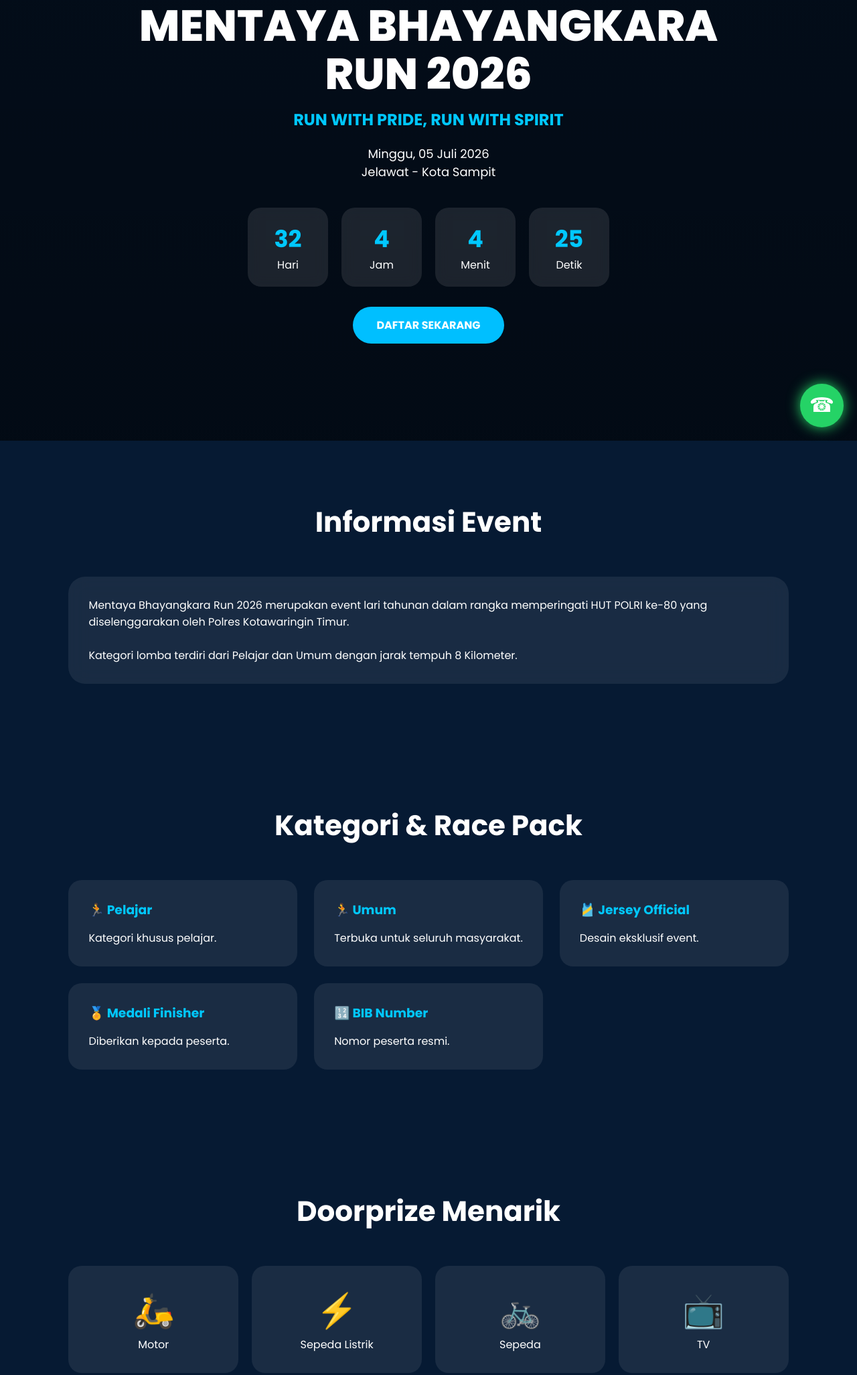
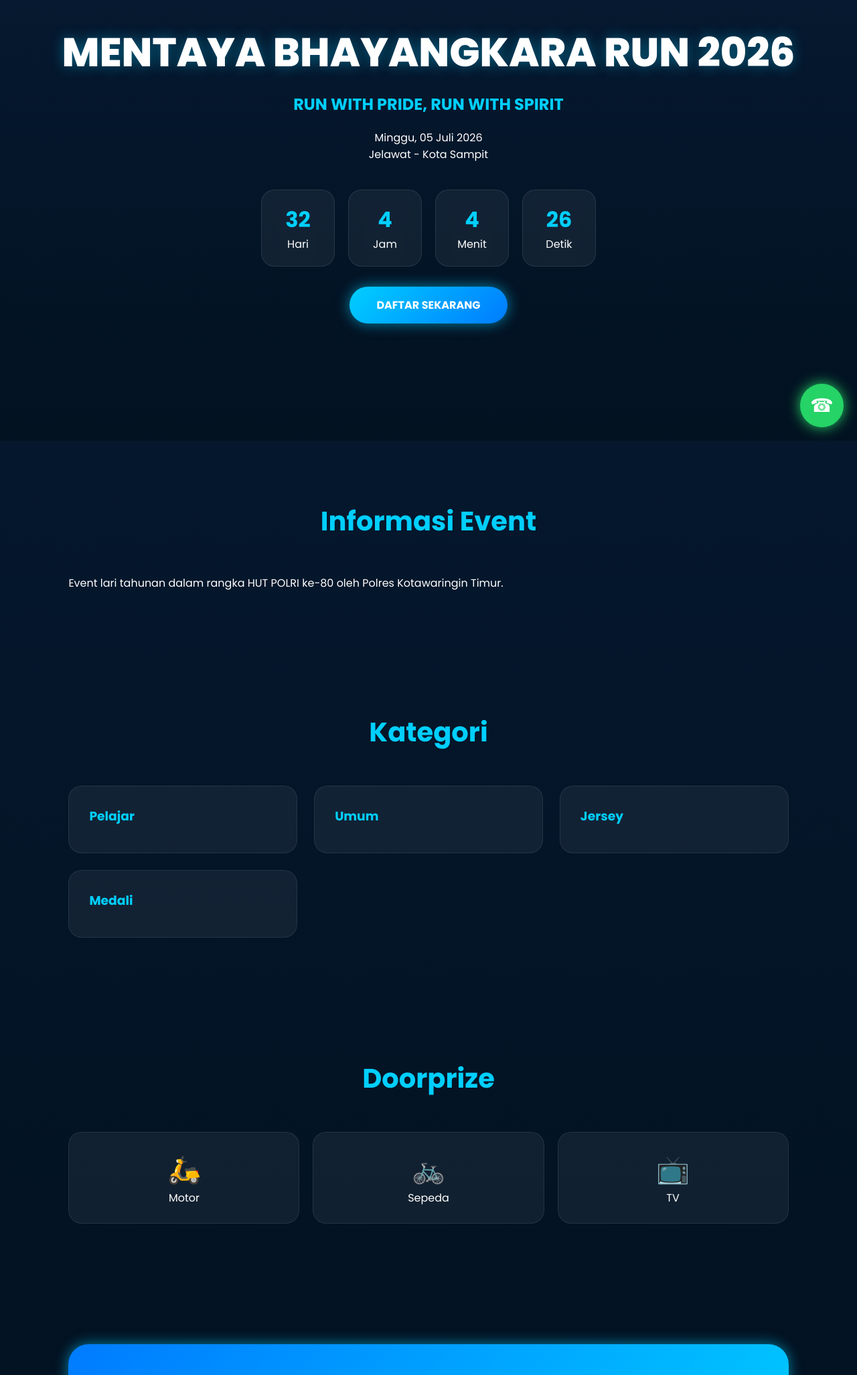
Before and after one commit to poliponii2026/MENTAYA-BHAYANGKARA-RUN-2, a plain HTML site: page index.html in a window 1280 px wide. Shown: the part 142-2195 px from the top of the page at 67% size. Drawn offline with Linux system fonts and the light colour scheme.

Commit message:
Update index.html

```diff
--- a/index.html
+++ b/index.html
@@ -8,6 +8,15 @@
 <link href="https://fonts.googleapis.com/css2?family=Poppins:wght@300;400;500;600;700;800&display=swap" rel="stylesheet">
 
 <style>
+:root{
+--primary:#00cfff;
+--secondary:#007BFF;
+--dark:#061A33;
+--dark2:#02111f;
+--glass:rgba(255,255,255,.06);
+--glow:0 0 20px rgba(0,207,255,.6);
+}
+
 *{
 margin:0;
 padding:0;
@@ -15,12 +24,8 @@
 font-family:'Poppins',sans-serif;
 }
 
-html{
-scroll-behavior:smooth;
-}
-
 body{
-background:#061A33;
+background:linear-gradient(180deg,#061A33,#02111f);
 color:white;
 overflow-x:hidden;
 }
@@ -28,11 +33,9 @@
 /* LOADER */
 #loader{
 position:fixed;
-top:0;
-left:0;
 width:100%;
 height:100%;
-background:#061A33;
+background:var(--dark);
 display:flex;
 justify-content:center;
 align-items:center;
@@ -43,7 +46,7 @@
 width:80px;
 height:80px;
 border:8px solid rgba(255,255,255,.2);
-border-top:8px solid #00bfff;
+border-top:8px solid var(--primary);
 border-radius:50%;
 animation:spin 1s linear infinite;
 }
@@ -58,7 +61,7 @@
 top:0;
 width:100%;
 padding:15px 8%;
-background:rgba(0,0,0,.3);
+background:rgba(6,26,51,.9);
 backdrop-filter:blur(10px);
 display:flex;
 justify-content:space-between;
@@ -67,8 +70,8 @@
 }
 
 nav h2{
-color:#fff;
-font-size:24px;
+color:var(--primary);
+font-weight:700;
 }
 
 nav ul{
@@ -80,7 +83,11 @@
 nav ul li a{
 color:white;
 text-decoration:none;
-font-weight:500;
+transition:.3s;
+}
+
+nav ul li a:hover{
+color:var(--primary);
 }
 
 /* HERO */
@@ -92,49 +99,43 @@
 text-align:center;
 padding:20px;
 background:
-linear-gradient(rgba(0,0,0,.5),rgba(0,0,0,.6)),
+linear-gradient(rgba(6,26,51,.7),rgba(2,17,31,.9)),
 url('716.jpg');
 background-size:cover;
 background-position:center;
-background-attachment:fixed;
-}
-
-.hero-content{
-max-width:900px;
-animation:fadeUp 1.5s ease;
 }
 
 .hero h1{
-font-size:65px;
+font-size:60px;
 font-weight:800;
-line-height:1.1;
+text-shadow:0 0 20px rgba(0,207,255,.4);
 }
 
 .hero h2{
-color:#00c8ff;
+color:var(--primary);
 margin-top:15px;
 }
 
 .hero p{
 margin-top:20px;
-font-size:18px;
 }
 
+/* BUTTON */
 .btn{
 display:inline-block;
 margin-top:30px;
-padding:15px 35px;
-background:#00bfff;
-color:white;
-text-decoration:none;
+padding:15px 40px;
+background:linear-gradient(135deg,var(--primary),var(--secondary));
 border-radius:50px;
 font-weight:bold;
+text-decoration:none;
+color:white;
 transition:.3s;
+box-shadow:var(--glow);
 }
 
 .btn:hover{
-transform:translateY(-5px);
-box-shadow:0 0 20px #00bfff;
+transform:translateY(-5px) scale(1.05);
 }
 
 /* COUNTDOWN */
@@ -147,16 +148,17 @@
 }
 
 .box{
-width:120px;
+width:110px;
 padding:20px;
-background:rgba(255,255,255,.1);
+background:var(--glass);
 backdrop-filter:blur(10px);
 border-radius:20px;
+border:1px solid rgba(255,255,255,.1);
 }
 
 .box h3{
-font-size:35px;
-color:#00c8ff;
+font-size:32px;
+color:var(--primary);
 }
 
 /* SECTION */
@@ -166,74 +168,72 @@
 
 .title{
 text-align:center;
-font-size:42px;
+font-size:40px;
 margin-bottom:50px;
+color:var(--primary);
 }
 
-.glass{
-background:rgba(255,255,255,.08);
-backdrop-filter:blur(15px);
-padding:30px;
-border-radius:25px;
-}
-
-/* INFO GRID */
+/* CARD */
 .grid{
 display:grid;
-grid-template-columns:repeat(auto-fit,minmax(280px,1fr));
+grid-template-columns:repeat(auto-fit,minmax(260px,1fr));
 gap:25px;
 }
 
 .card{
-background:rgba(255,255,255,.08);
+background:var(--glass);
 padding:30px;
 border-radius:20px;
-transition:.4s;
+transition:.3s;
+border:1px solid rgba(255,255,255,.08);
 }
 
 .card:hover{
 transform:translateY(-10px);
+box-shadow:var(--glow);
 }
 
 .card h3{
-margin-bottom:15px;
-color:#00c8ff;
+margin-bottom:10px;
+color:var(--primary);
 }
 
-/* DOORPRIZE */
+/* PRIZE */
 .prize-grid{
 display:grid;
-grid-template-columns:repeat(auto-fit,minmax(200px,1fr));
+grid-template-columns:repeat(auto-fit,minmax(180px,1fr));
 gap:20px;
 }
 
 .prize{
-background:rgba(255,255,255,.08);
-padding:30px;
+background:var(--glass);
+padding:25px;
 text-align:center;
 border-radius:20px;
+border:1px solid rgba(255,255,255,.08);
 }
 
 .prize h2{
-font-size:50px;
+font-size:40px;
 }
 
 /* CTA */
 .cta{
 text-align:center;
-background:linear-gradient(135deg,#00bfff,#0078ff);
+background:linear-gradient(135deg,#007BFF,#00cfff);
 border-radius:30px;
 padding:60px 20px;
+box-shadow:var(--glow);
 }
 
 /* FOOTER */
 footer{
 padding:30px;
 text-align:center;
-background:#02111f;
+background:var(--dark2);
 }
 
-/* FLOAT WA */
+/* WA */
 .wa{
 position:fixed;
 right:20px;
@@ -245,25 +245,13 @@
 display:flex;
 justify-content:center;
 align-items:center;
-font-size:30px;
+font-size:28px;
+color:white;
 text-decoration:none;
-color:white;
-z-index:999;
 box-shadow:0 0 20px #25D366;
 }
 
 /* ANIMATION */
-@keyframes fadeUp{
-from{
-opacity:0;
-transform:translateY(50px);
-}
-to{
-opacity:1;
-transform:translateY(0);
-}
-}
-
 .reveal{
 opacity:0;
 transform:translateY(60px);
@@ -275,20 +263,11 @@
 transform:translateY(0);
 }
 
+/* RESPONSIVE */
 @media(max-width:768px){
-
-.hero h1{
-font-size:42px;
-}
-
-nav ul{
-display:none;
-}
-
-.box{
-width:90px;
-}
-
+.hero h1{font-size:38px;}
+nav ul{display:none;}
+.box{width:90px;}
 }
 </style>
 </head>
@@ -310,204 +289,82 @@
 </nav>
 
 <section class="hero">
-<div class="hero-content">
-
+<div>
 <h1>MENTAYA BHAYANGKARA RUN 2026</h1>
-
 <h2>RUN WITH PRIDE, RUN WITH SPIRIT</h2>
 
-<p>
-Minggu, 05 Juli 2026<br>
-Jelawat - Kota Sampit
-</p>
+<p>Minggu, 05 Juli 2026<br>Jelawat - Kota Sampit</p>
 
 <div class="countdown">
-<div class="box">
-<h3 id="days">00</h3>
-Hari
+<div class="box"><h3 id="days">00</h3>Hari</div>
+<div class="box"><h3 id="hours">00</h3>Jam</div>
+<div class="box"><h3 id="minutes">00</h3>Menit</div>
+<div class="box"><h3 id="seconds">00</h3>Detik</div>
 </div>
 
-<div class="box">
-<h3 id="hours">00</h3>
-Jam
-</div>
-
-<div class="box">
-<h3 id="minutes">00</h3>
-Menit
-</div>
-
-<div class="box">
-<h3 id="seconds">00</h3>
-Detik
-</div>
-</div>
-
-<a href="https://forms.gle/XnFWxDbDPtb8ursFA" class="btn">
-DAFTAR SEKARANG
-</a>
-
+<a href="https://forms.gle/XnFWxDbDPtb8ursFA" class="btn">DAFTAR SEKARANG</a>
 </div>
 </section>
 
 <section id="about" class="reveal">
 <h2 class="title">Informasi Event</h2>
-
-<div class="glass">
-<p>
-Mentaya Bhayangkara Run 2026 merupakan event lari tahunan dalam rangka memperingati HUT POLRI ke-80 yang diselenggarakan oleh Polres Kotawaringin Timur.
-</p>
-
-<br>
-
-<p>
-Kategori lomba terdiri dari Pelajar dan Umum dengan jarak tempuh 8 Kilometer.
-</p>
-</div>
+<p>Event lari tahunan dalam rangka HUT POLRI ke-80 oleh Polres Kotawaringin Timur.</p>
 </section>
 
 <section id="race" class="reveal">
-<h2 class="title">Kategori & Race Pack</h2>
-
+<h2 class="title">Kategori</h2>
 <div class="grid">
-
-<div class="card">
-<h3>🏃 Pelajar</h3>
-<p>Kategori khusus pelajar.</p>
-</div>
-
-<div class="card">
-<h3>🏃 Umum</h3>
-<p>Terbuka untuk seluruh masyarakat.</p>
-</div>
-
-<div class="card">
-<h3>🎽 Jersey Official</h3>
-<p>Desain eksklusif event.</p>
-</div>
-
-<div class="card">
-<h3>🏅 Medali Finisher</h3>
-<p>Diberikan kepada peserta.</p>
-</div>
-
-<div class="card">
-<h3>🔢 BIB Number</h3>
-<p>Nomor peserta resmi.</p>
-</div>
-
+<div class="card"><h3>Pelajar</h3></div>
+<div class="card"><h3>Umum</h3></div>
+<div class="card"><h3>Jersey</h3></div>
+<div class="card"><h3>Medali</h3></div>
 </div>
 </section>
 
 <section id="prize" class="reveal">
-<h2 class="title">Doorprize Menarik</h2>
-
+<h2 class="title">Doorprize</h2>
 <div class="prize-grid">
-
-<div class="prize">
-<h2>🛵</h2>
-Motor
-</div>
-
-<div class="prize">
-<h2>⚡</h2>
-Sepeda Listrik
-</div>
-
-<div class="prize">
-<h2>🚲</h2>
-Sepeda
-</div>
-
-<div class="prize">
-<h2>📺</h2>
-TV
-</div>
-
-<div class="prize">
-<h2>🧊</h2>
-Kulkas
-</div>
-
-<div class="prize">
-<h2>🧺</h2>
-Mesin Cuci
-</div>
-
+<div class="prize"><h2>🛵</h2>Motor</div>
+<div class="prize"><h2>🚲</h2>Sepeda</div>
+<div class="prize"><h2>📺</h2>TV</div>
 </div>
 </section>
 
 <section id="register" class="reveal">
 <div class="cta">
-
-<h2>Siap Menjadi Bagian dari Mentaya Bhayangkara Run 2026?</h2>
-
-<p style="margin-top:15px;">
-Klik tombol di bawah untuk melakukan pendaftaran.
-</p>
-
-<a href="https://forms.gle/XnFWxDbDPtb8ursFA" class="btn">
-DAFTAR SEKARANG
-</a>
-
+<h2>Daftar Sekarang</h2>
+<a href="https://forms.gle/XnFWxDbDPtb8ursFA" class="btn">Klik Daftar</a>
 </div>
 </section>
 
 <footer>
-© 2026 Mentaya Bhayangkara Run 2 | Polres Kotawaringin Timur
+© 2026 Mentaya Bhayangkara Run
 </footer>
 
-<a class="wa" href="https://wa.me/628123456789">
-☎
-</a>
+<a class="wa" href="#">☎</a>
 
 <script>
+window.addEventListener("load",()=>{loader.style.display="none";});
 
-// Loader
-window.addEventListener("load",()=>{
-document.getElementById("loader").style.display="none";
-});
-
-// Countdown
-let countDownDate = new Date("Jul 5, 2026 06:00:00").getTime();
+let target=new Date("Jul 5, 2026 06:00:00").getTime();
 
 setInterval(()=>{
+let now=new Date().getTime();
+let d=target-now;
 
-let now = new Date().getTime();
-
-let distance = countDownDate - now;
-
-let days = Math.floor(distance/(1000*60*60*24));
-let hours = Math.floor((distance%(1000*60*60*24))/(1000*60*60));
-let minutes = Math.floor((distance%(1000*60*60))/(1000*60));
-let seconds = Math.floor((distance%(1000*60))/1000);
-
-document.getElementById("days").innerHTML=days;
-document.getElementById("hours").innerHTML=hours;
-document.getElementById("minutes").innerHTML=minutes;
-document.getElementById("seconds").innerHTML=seconds;
-
+days.innerHTML=Math.floor(d/(1000*60*60*24));
+hours.innerHTML=Math.floor((d%(1000*60*60*24))/(1000*60*60));
+minutes.innerHTML=Math.floor((d%(1000*60*60))/(1000*60));
+seconds.innerHTML=Math.floor((d%(1000*60))/1000);
 },1000);
 
-// Reveal Animation
 window.addEventListener('scroll',()=>{
-
-let reveals=document.querySelectorAll('.reveal');
-
-for(let i=0;i<reveals.length;i++){
-
-let windowHeight=window.innerHeight;
-let revealTop=reveals[i].getBoundingClientRect().top;
-let revealPoint=100;
-
-if(revealTop<windowHeight-revealPoint){
-reveals[i].classList.add('active');
+document.querySelectorAll('.reveal').forEach(el=>{
+if(el.getBoundingClientRect().top < window.innerHeight-100){
+el.classList.add('active');
 }
-
-}
-
 });
-
+});
 </script>
 
 </body>
```
